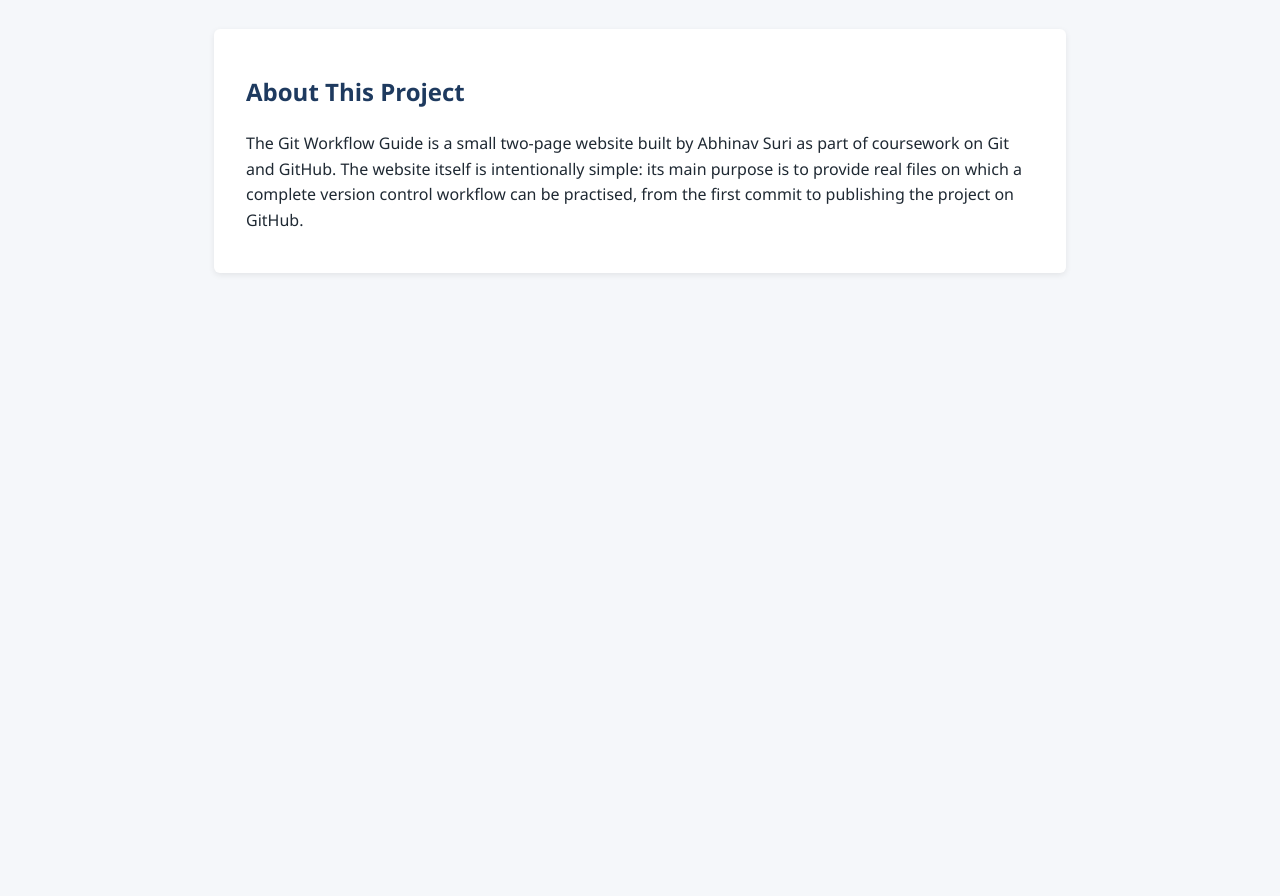
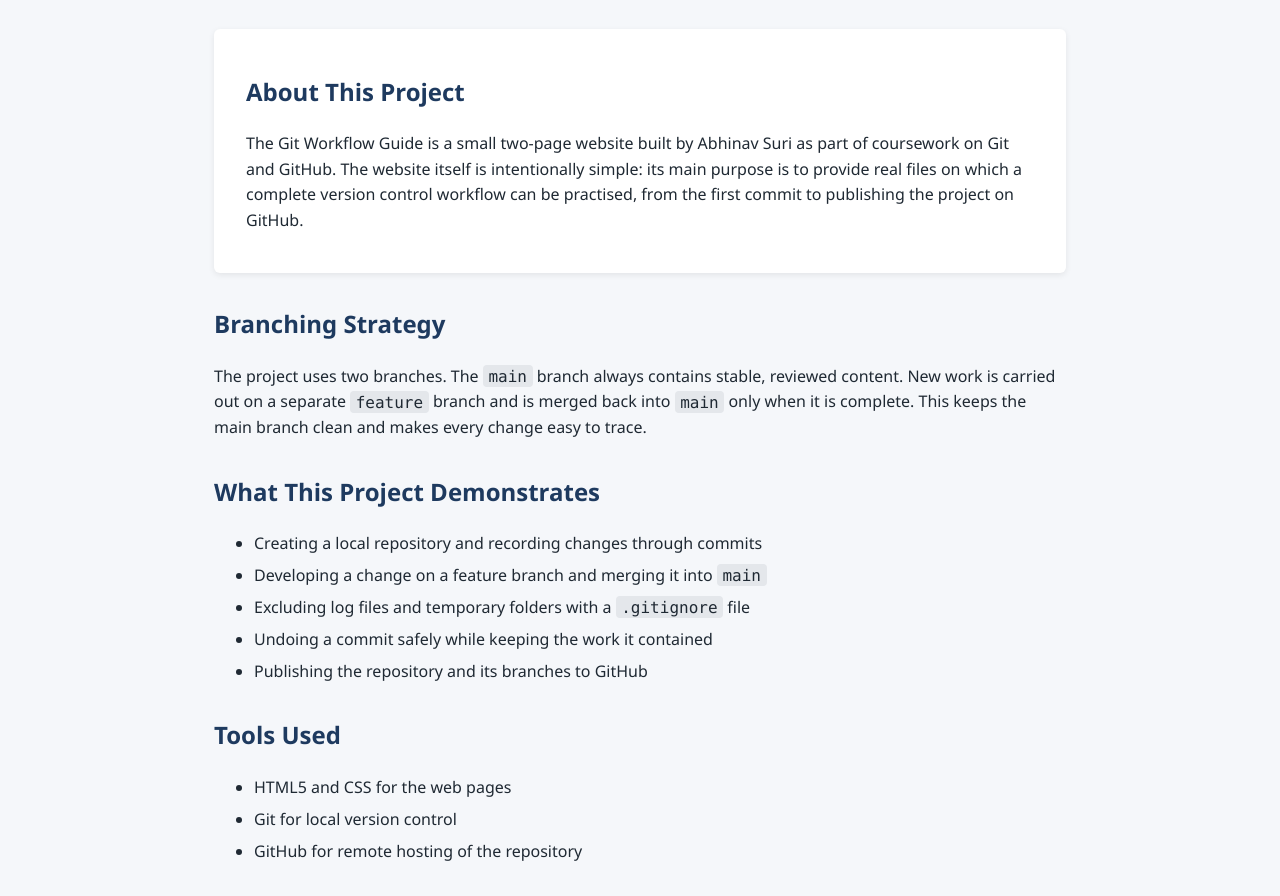
Before and after one commit to Abhinavsuri90/github-assignment, a plain HTML site: page about.html in a window 1280 px wide. Shown: the part 71-967 px from the top of the page. Before the commit the page ends 800 px from the top, so only its background shows below. Drawn offline with Linux system fonts and the light colour scheme.

Commit message:
Add feature page content

```diff
--- a/about.html
+++ b/about.html
@@ -41,6 +41,12 @@
         section { margin-top: 2rem; }
         h2 { color: #1e3a5f; }
         ul li { margin-bottom: 0.4rem; }
+        code {
+            background: #e4e7eb;
+            padding: 0.1rem 0.35rem;
+            border-radius: 4px;
+            font-family: Consolas, "Courier New", monospace;
+        }
     </style>
 </head>
 <body>
@@ -62,6 +68,36 @@
                 be practised, from the first commit to publishing the project on GitHub.
             </p>
         </div>
+
+        <section>
+            <h2>Branching Strategy</h2>
+            <p>
+                The project uses two branches. The <code>main</code> branch always contains stable,
+                reviewed content. New work is carried out on a separate <code>feature</code> branch
+                and is merged back into <code>main</code> only when it is complete. This keeps the
+                main branch clean and makes every change easy to trace.
+            </p>
+        </section>
+
+        <section>
+            <h2>What This Project Demonstrates</h2>
+            <ul>
+                <li>Creating a local repository and recording changes through commits</li>
+                <li>Developing a change on a feature branch and merging it into <code>main</code></li>
+                <li>Excluding log files and temporary folders with a <code>.gitignore</code> file</li>
+                <li>Undoing a commit safely while keeping the work it contained</li>
+                <li>Publishing the repository and its branches to GitHub</li>
+            </ul>
+        </section>
+
+        <section>
+            <h2>Tools Used</h2>
+            <ul>
+                <li>HTML5 and CSS for the web pages</li>
+                <li>Git for local version control</li>
+                <li>GitHub for remote hosting of the repository</li>
+            </ul>
+        </section>
     </main>
 </body>
 </html>
```
